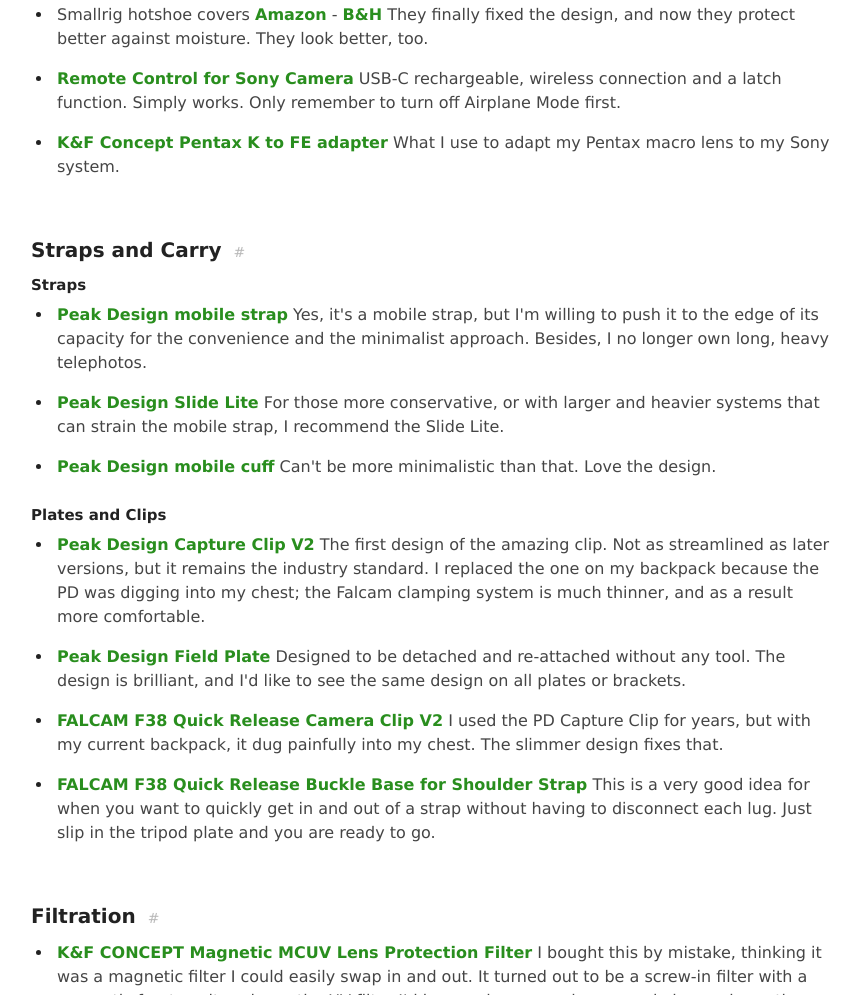
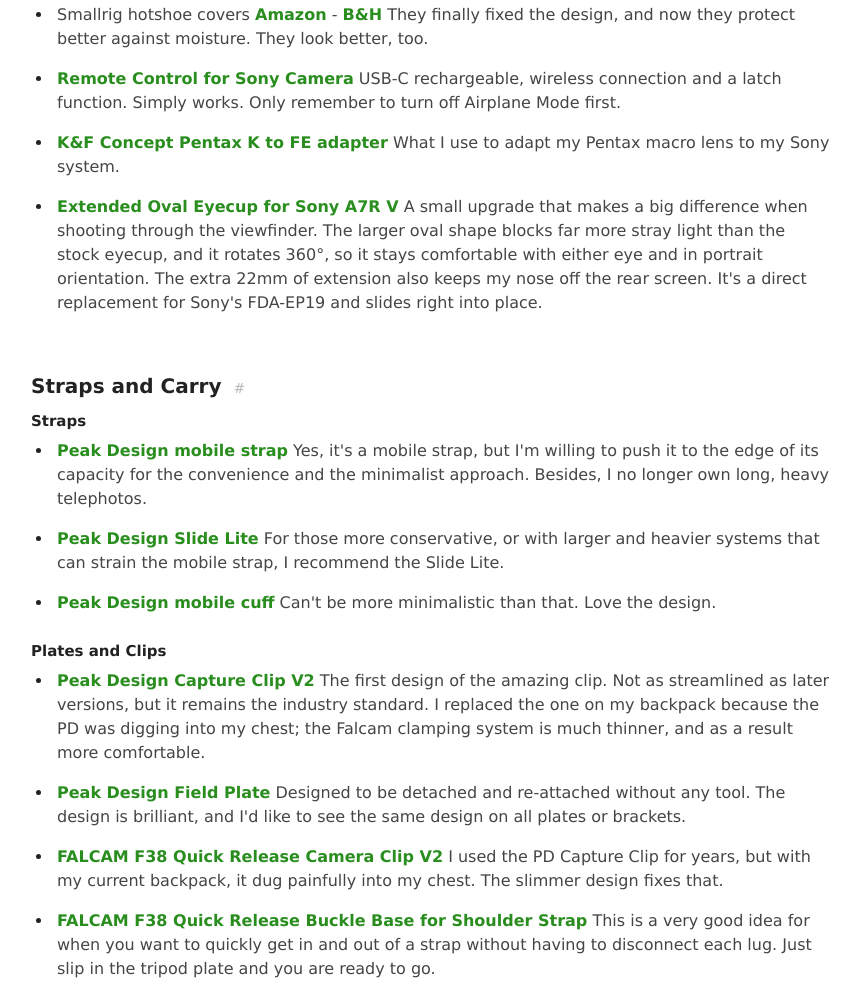
Before and after one commit to martinocando-cyberabu/allthelinks, a plain HTML site: page index.html in a window 1280 px wide. Shown: the part 856-1851 px from the top of the page, without its empty margins (369-1230 px from the left). Drawn offline with Linux system fonts and the light colour scheme.

Commit message:
Add extended eyecup to Camera Gear accessories

```diff
--- a/index.html
+++ b/index.html
@@ -205,6 +205,7 @@
     <li><span class="name">Smallrig hotshoe covers</span> <span class="stores"><a href="https://link.amazon/B01JEAdQk" rel="sponsored noopener" target="_blank">Amazon</a><a href="https://www.bhphotovideo.com/c/product/1971859-REG/smallrig_6247_hot_shoe_cover_for.html" rel="noopener" target="_blank">B&amp;H</a></span> <span class="desc">They finally fixed the design, and now they protect better against moisture. They look better, too.</span></li>
     <li><a href="https://link.amazon/B0hwrTn6L" rel="sponsored noopener" target="_blank">Remote Control for Sony Camera</a> <span class="desc">USB-C rechargeable, wireless connection and a latch function. Simply works. Only remember to turn off Airplane Mode first.</span></li>
     <li><a href="https://link.amazon/B018Dvnme" rel="sponsored noopener" target="_blank">K&amp;F Concept Pentax K to FE adapter</a> <span class="desc">What I use to adapt my Pentax macro lens to my Sony system.</span></li>
+    <li><a href="https://link.amazon/B0fAeRHvt" rel="sponsored noopener" target="_blank">Extended Oval Eyecup for Sony A7R V</a> <span class="desc">A small upgrade that makes a big difference when shooting through the viewfinder. The larger oval shape blocks far more stray light than the stock eyecup, and it rotates 360°, so it stays comfortable with either eye and in portrait orientation. The extra 22mm of extension also keeps my nose off the rear screen. It's a direct replacement for Sony's FDA-EP19 and slides right into place.</span></li>
   </ul>
 </section>
 
```
